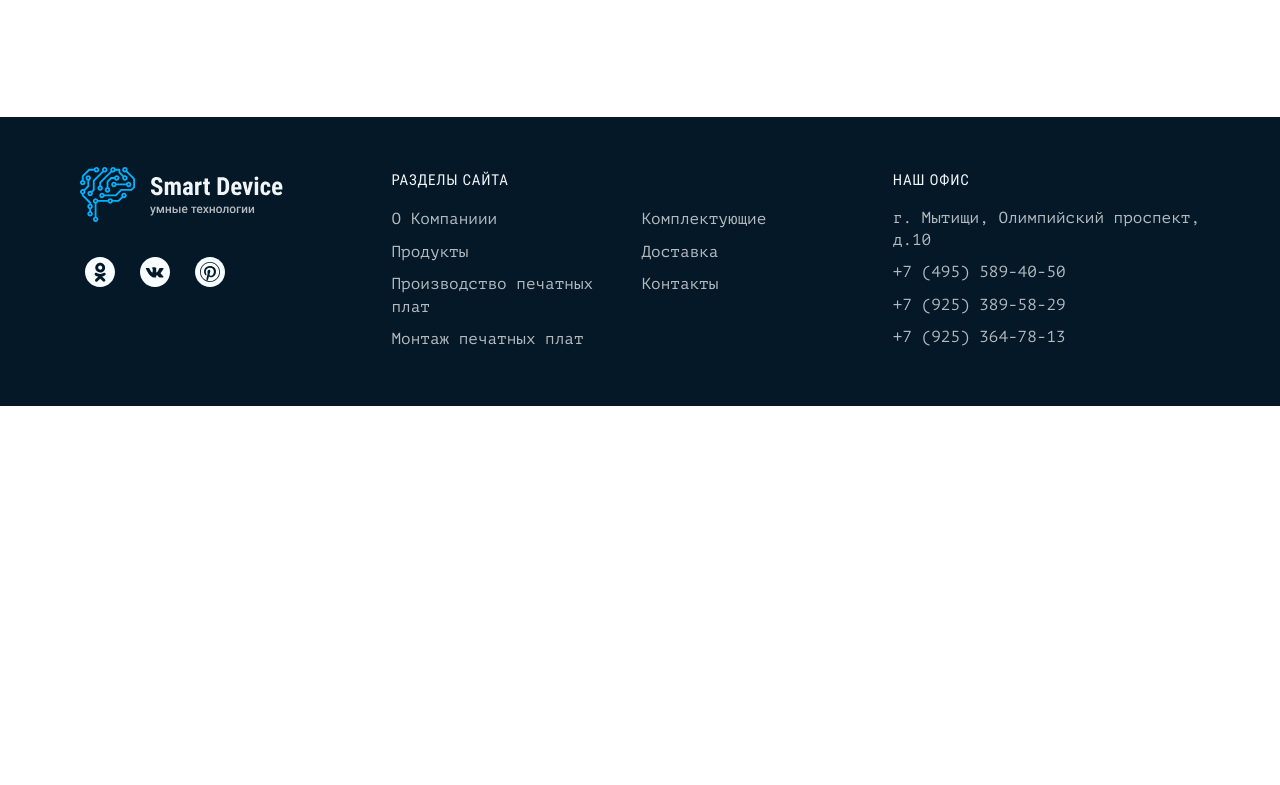
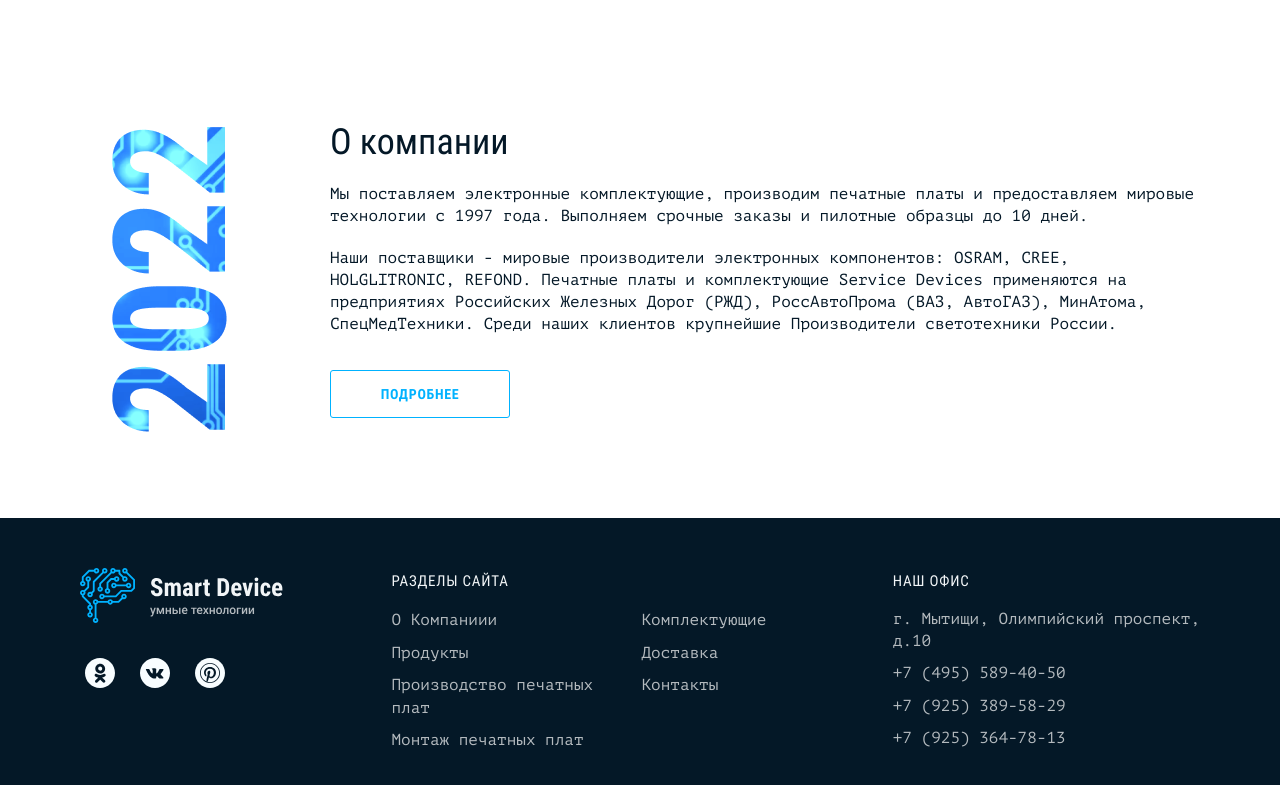
Before and after one commit to dimanakone/smart-device, a website built with webpack: page source/index.html in a window 1280 px wide. Shown: the part 1631-2416 px from the top of the page. Before the commit the page ends 2037 px from the top, so only its background shows below. Built offline with nearby package versions, Linux system fonts and the light colour scheme; files whose address does not match are found by name.

Commit message:
add about company

```diff
--- a/source/index.html
+++ b/source/index.html
@@ -101,6 +101,16 @@
       </div>
     </section>
 
+    <section class="main__about about">
+      <div class="container">
+        <div class="about__wrap">
+          <h2>О компании</h2>
+          <p>Мы поставляем электронные комплектующие, производим печатные платы и предоставляем мировые технологии с 1997 года. Выполняем срочные заказы и пилотные образцы до 10 дней.</p>
+          <p>Наши поставщики - мировые производители электронных компонентов: OSRAM, CREE, HOLGLITRONIC, REFOND. Печатные платы и комплектующие Service Devices применяются на предприятиях Российских Железных Дорог (РЖД), РоссАвтоПрома (ВАЗ, АвтоГАЗ), МинАтома, СпецМедТехники. Среди наших клиентов крупнейшие Производители светотехники России.</p>
+          <a href="#" class="about__button">Подробнее</a>
+        </div>
+      </div>
+    </section>
   </main>
 
   <footer class="footer">
--- /dev/null
+++ b/source/sass/blocks/about.scss
@@ -0,0 +1,82 @@
+.about__wrap {
+  padding-left: 250px;
+  padding-bottom: 100px;
+  background: #ffffff url(../img/background/2022@1x.png) left top no-repeat;
+
+  @media (max-width: $vp-1024) {
+    padding-left: 179px;
+    padding-bottom: 80px;
+  }
+
+  @media (max-width: $vp-768) {
+    padding-left: 0;
+    background: none;
+  }
+}
+
+.about h2 {
+  margin-top: 0;
+  margin-bottom: 15px;
+  font-family: 'Roboto Condensed', 'Arial', sans-serif;
+  font-weight: 400;
+  font-size: 36px;
+  line-height: 51px;
+
+  @media (max-width: $vp-768) {
+    font-size: 28px;
+    line-height: 39px;
+  }
+}
+
+.about p {
+  margin-top: 0;
+  margin-bottom: 20px;
+  font-weight: 400;
+  font-size: 16px;
+  line-height: 22px;
+
+  &:last-of-type {
+    margin-bottom: 35px;
+  }
+
+  @media (max-width: $vp-768) {
+    font-size: 14px;
+    line-height: 19px;
+
+    &:last-of-type {
+      margin-bottom: 20px;
+    }
+  }
+}
+
+.about__button {
+  display: block;
+  width: fit-content;
+  min-width: 180px;
+  min-height: 45px;
+  padding: 15px 15px;
+  border: 1px solid $color-deep-sky-blue;
+  border-radius: 3px;
+  font-family: 'Roboto Condensed', 'Arial', sans-serif;
+  font-weight: 700;
+  font-size: 14px;
+  line-height: 16px;
+  text-align: center;
+  letter-spacing: 0.05em;
+  text-transform: uppercase;
+  color: $color-deep-sky-blue;
+
+  @media (max-width: $vp-768) {
+    min-width: 160px;
+    min-height: 35px;
+    padding: 8px 15px 10px;
+  }
+
+  &:hover {
+    opacity: 0.7;
+  }
+
+  &:active {
+    opacity: 0.5;
+  }
+}
--- a/source/sass/blocks/header.scss
+++ b/source/sass/blocks/header.scss
@@ -48,7 +48,6 @@
   &:active {
     opacity: 0.5;
   }
-
 }
 
 .header__contacts {
--- a/source/sass/style.scss
+++ b/source/sass/style.scss
@@ -22,5 +22,6 @@
 @import "blocks/main";
 @import "blocks/preview";
 @import "blocks/advantages";
+@import "blocks/about";
 @import "blocks/footer";
 @import "blocks/accordion";
```
Also changed, not shown: build/css/style.css, build/css/style.min.css, build/index.html, 1 other file.
